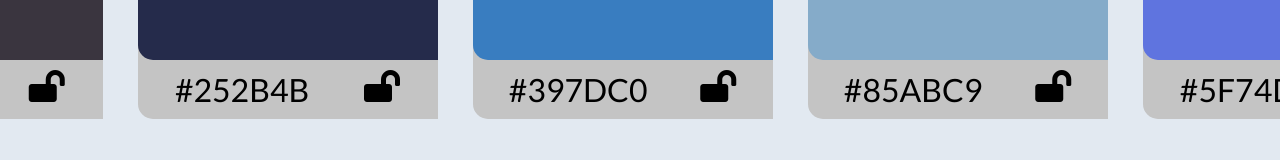
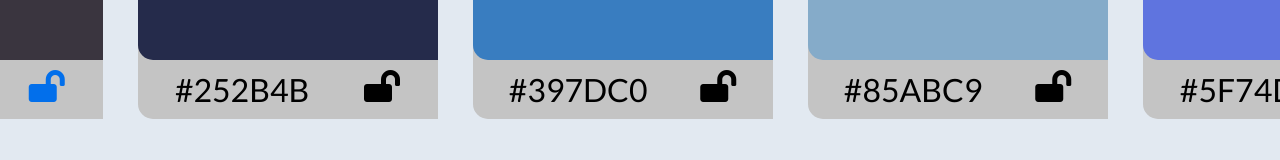
Before and after one commit to drhanciles/palette-picker, a website: page public/index.html in a window 1280 px wide. In both pictures the pointer is over the icon 46 px from the left and 526 px from the top of the page. Shown: the part 440-600 px from the top of the page. Drawn offline with nearby package versions, Linux system fonts and the light colour scheme; no server answers.

Commit message:
Updated colors for secondary icons on hover

```diff
--- a/public/css/styles.css
+++ b/public/css/styles.css
@@ -10,6 +10,10 @@ body {
   background-color: #E2E9F1;
   height: 100vh;
   width: 100vw;
+}
+
+.fas:hover {
+  color: #026FEB;
 }
 
 /* Header */
@@ -103,6 +107,7 @@ button:hover {
   background-color: #026FEB;
   color: #ffffff;
 }
+
 .generate-icon {
   margin-left: 5px;
 }
```
